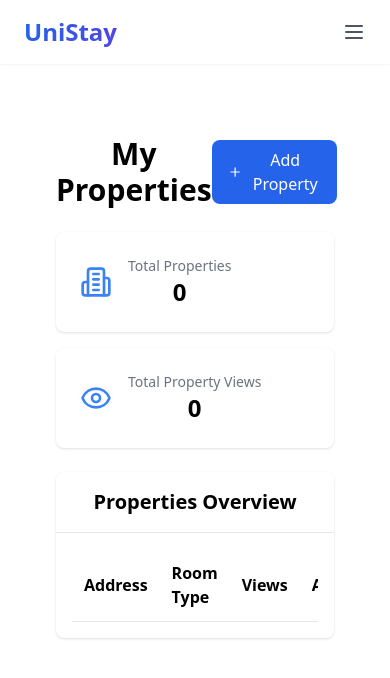
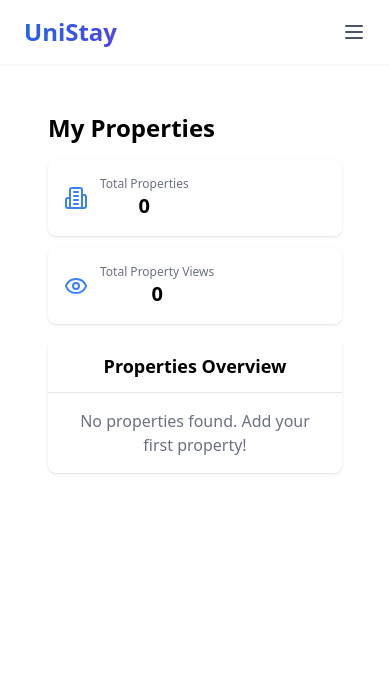
Before and after one commit to kelvin-2/uin-Stay, a React (Vite) app: page /landlord-dashboard in a window 390 px wide. Shown: the top 678 px of the page. Built offline with nearby package versions, Linux system fonts and the light colour scheme.

Commit message:
fixed dashbord

```diff
--- a/src/pages/LandlordDashboard.jsx
+++ b/src/pages/LandlordDashboard.jsx
@@ -1,8 +1,8 @@
 import React, { useState, useEffect } from 'react';
-import { Building2, Plus, Eye, X } from 'lucide-react';
-import AddPropertyForm from '../components/AddPropertyForm';
-import PropertyDetails from '../components/PropertyDetailsCard';//this shoulld be on the students side
-import supabase  from '../supabaseClient';
+import { Building2, Plus, Eye, X, Edit, Trash2, ArrowLeft } from 'lucide-react';
+// import AddPropertyForm from '../components/AddPropertyForm';
+import PropertyDetails from '../components/PropertyDetailsCard';
+import supabase from '../supabaseClient';
 
 const LandlordDashboard = () => {
   const [properties, setProperties] = useState([]);
@@ -82,7 +82,6 @@ const LandlordDashboard = () => {
     }
   };
 
-
   const handleDeleteProperty = async (id) => {
     const { error } = await supabase
       .from('accommodation')
@@ -106,47 +105,49 @@ const LandlordDashboard = () => {
   const totalViews = properties.reduce((sum, property) => sum + (property.views || 0), 0);
 
   return (
-    <div className="p-6 max-w-7xl mx-auto space-y-6 mt-20">
+    <div className="p-4 md:p-6 max-w-7xl mx-auto space-y-4 md:space-y-6 mt-16 md:mt-20">
       {viewMode === 'list' ? (
         <>
-          <div className="flex justify-between items-center">
-            <h1 className="text-3xl font-bold">My Properties</h1>
-            <button
+          <div className="flex flex-col sm:flex-row justify-between items-start sm:items-center gap-4">
+            <h1 className="text-2xl md:text-3xl font-bold">My Properties</h1>
+            {/* <button
               onClick={handleAddProperty}
-              className="flex items-center space-x-2 bg-blue-600 text-white px-4 py-2 rounded-lg hover:bg-blue-700 transition-colors"
+              className="flex items-center space-x-2 bg-blue-600 text-white px-3 py-2 rounded-lg hover:bg-blue-700 transition-colors w-full sm:w-auto justify-center"
             >
-              <Plus className="h-5 w-5" />
+              <Plus className="h-4 w-4" />
               <span>Add Property</span>
-            </button>
+            </button> */}
           </div>
 
-          <div className="grid grid-cols-1 md:grid-cols-2 gap-4">
-            <div className="bg-white rounded-lg shadow p-6">
-              <div className="flex items-center space-x-4">
-                <Building2 className="h-8 w-8 text-blue-500" />
+          <div className="grid grid-cols-1 sm:grid-cols-2 gap-3 md:gap-4">
+            <div className="bg-white rounded-lg shadow p-4 md:p-6">
+              <div className="flex items-center space-x-3 md:space-x-4">
+                <Building2 className="h-6 w-6 md:h-8 md:w-8 text-blue-500" />
                 <div>
-                  <p className="text-sm text-gray-500">Total Properties</p>
-                  <p className="text-2xl font-bold">{totalProperties}</p>
+                  <p className="text-xs md:text-sm text-gray-500">Total Properties</p>
+                  <p className="text-xl md:text-2xl font-bold">{totalProperties}</p>
                 </div>
               </div>
             </div>
 
-            <div className="bg-white rounded-lg shadow p-6">
-              <div className="flex items-center space-x-4">
-                <Eye className="h-8 w-8 text-blue-500" />
+            <div className="bg-white rounded-lg shadow p-4 md:p-6">
+              <div className="flex items-center space-x-3 md:space-x-4">
+                <Eye className="h-6 w-6 md:h-8 md:w-8 text-blue-500" />
                 <div>
-                  <p className="text-sm text-gray-500">Total Property Views</p>
-                  <p className="text-2xl font-bold">{totalViews}</p>
+                  <p className="text-xs md:text-sm text-gray-500">Total Property Views</p>
+                  <p className="text-xl md:text-2xl font-bold">{totalViews}</p>
                 </div>
               </div>
             </div>
           </div>
 
           <div className="bg-white rounded-lg shadow">
-            <div className="p-4 border-b">
-              <h2 className="text-xl font-semibold">Properties Overview</h2>
+            <div className="p-3 md:p-4 border-b">
+              <h2 className="text-lg md:text-xl font-semibold">Properties Overview</h2>
             </div>
-            <div className="p-4">
+
+            {/* Desktop table view - hidden on mobile */}
+            <div className="hidden md:block p-4">
               <div className="overflow-x-auto">
                 <table className="w-full">
                   <thead>
@@ -173,11 +174,11 @@ const LandlordDashboard = () => {
                             onClick={() => handleViewDetails(property)}
                             className="text-blue-600 hover:text-blue-800 font-medium"
                           >
-                            View Details
+                            View
                           </button>
                           <button
                             onClick={() => handleDeleteProperty(property.id)}
-                            className="text-red-600 hover:text-red-800 font-medium ml-2"
+                            className="text-red-600 hover:text-red-800 font-medium ml-3"
                           >
                             Delete
                           </button>
@@ -188,28 +189,81 @@ const LandlordDashboard = () => {
                 </table>
               </div>
             </div>
+
+            {/* Mobile card view - shown only on mobile */}
+            <div className="md:hidden">
+              {properties.length > 0 ? (
+                <div className="divide-y">
+                  {properties.map(property => (
+                    <div key={property.id} className="p-4 hover:bg-gray-50">
+                      <p className="font-medium truncate">{property.address}</p>
+                      <div className="flex justify-between items-center mt-2">
+                        <span className="text-sm text-gray-600">{property.room_type}</span>
+                        <div className="flex items-center text-sm text-gray-600">
+                          <Eye className="h-4 w-4 mr-1" />
+                          <span>{property.views || 0}</span>
+                        </div>
+                      </div>
+                      <div className="flex justify-between mt-3 pt-2 border-t">
+                        <button
+                          onClick={() => handleViewDetails(property)}
+                          className="flex items-center text-blue-600 text-sm font-medium"
+                        >
+                          <Eye className="h-4 w-4 mr-1" />
+                          View Details
+                        </button>
+                        <button
+                          onClick={() => handleDeleteProperty(property.id)}
+                          className="flex items-center text-red-600 text-sm font-medium"
+                        >
+                          <Trash2 className="h-4 w-4 mr-1" />
+                          Delete
+                        </button>
+                      </div>
+                    </div>
+                  ))}
+                </div>
+              ) : (
+                <div className="p-4 text-center text-gray-500">
+                  No properties found. Add your first property!
+                </div>
+              )}
+            </div>
           </div>
         </>
       ) : (
+        <div className="bg-white rounded-lg shadow p-4">
+          <button
+            onClick={handleBackToList}
+            className="flex items-center text-blue-600 mb-4"
+          >
+            <ArrowLeft className="h-4 w-4 mr-1" />
+            Back to Properties
+          </button>
           <PropertyDetails
             property={selectedProperty}
             onBackToList={handleBackToList}
             onEditProperty={handleEditProperty}
           />
+        </div>
       )}
 
-      {/* Add/Edit Property Modal */}
+      {/* Add/Edit Property Modal - With responsive adjustments */}
       {isModalOpen && (
-        <div className="fixed inset-0 bg-black bg-opacity-50 flex justify-center items-center z-50">
-          <div className="bg-white rounded-lg shadow p-6 w-full max-w-3xl">
-            <div className="flex justify-between items-center mb-4">
-              <h2 className="text-xl font-bold">
+        <div className="fixed inset-0 bg-black bg-opacity-50 flex justify-center items-center z-50 p-4">
+          <div className="bg-white rounded-lg shadow w-full max-w-3xl max-h-[90vh] overflow-y-auto">
+            <div className="sticky top-0 bg-white p-4 border-b flex justify-between items-center">
+              <h2 className="text-lg md:text-xl font-bold">
                 {isEditing ? 'Edit Property' : 'Add New Property'}
               </h2>
-              <button onClick={handleCloseModal}>
-                <X className="h-6 w-6 text-gray-500 hover:text-gray-800" />
+              <button
+                onClick={handleCloseModal}
+                className="rounded-full p-1 hover:bg-gray-100"
+              >
+                <X className="h-5 w-5 text-gray-500" />
               </button>
             </div>
+            {/* <div className="p-4">
               <AddPropertyForm
                 initialData={isEditing ? selectedProperty : null}
                 onSubmit={async (propertyData) => {
@@ -229,6 +283,7 @@ const LandlordDashboard = () => {
                 }}
                 onClose={handleCloseModal}
               />
+            </div> */}
           </div>
         </div>
       )}
```
Lines whose indentation alone changed are shown as unchanged.
